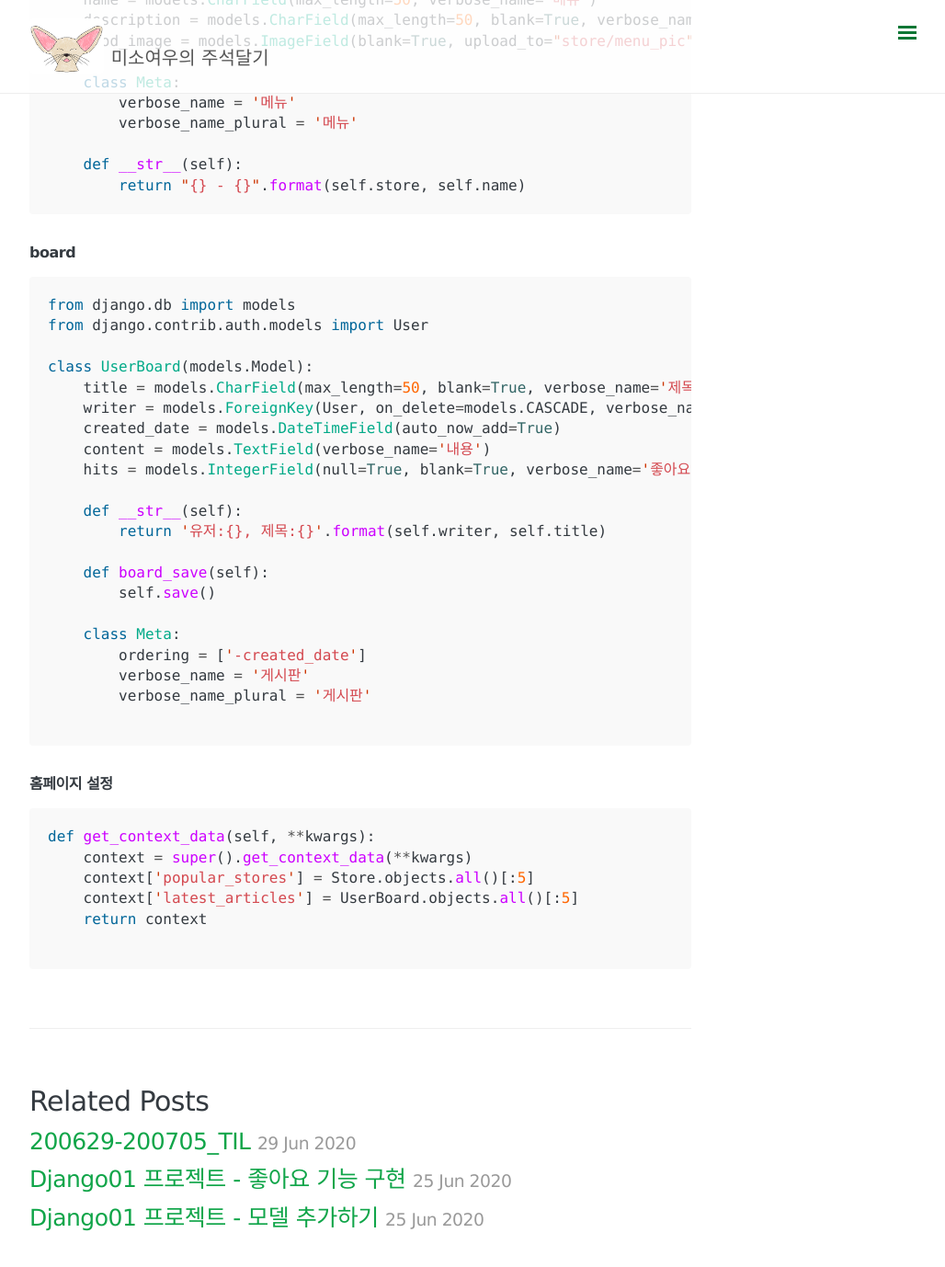
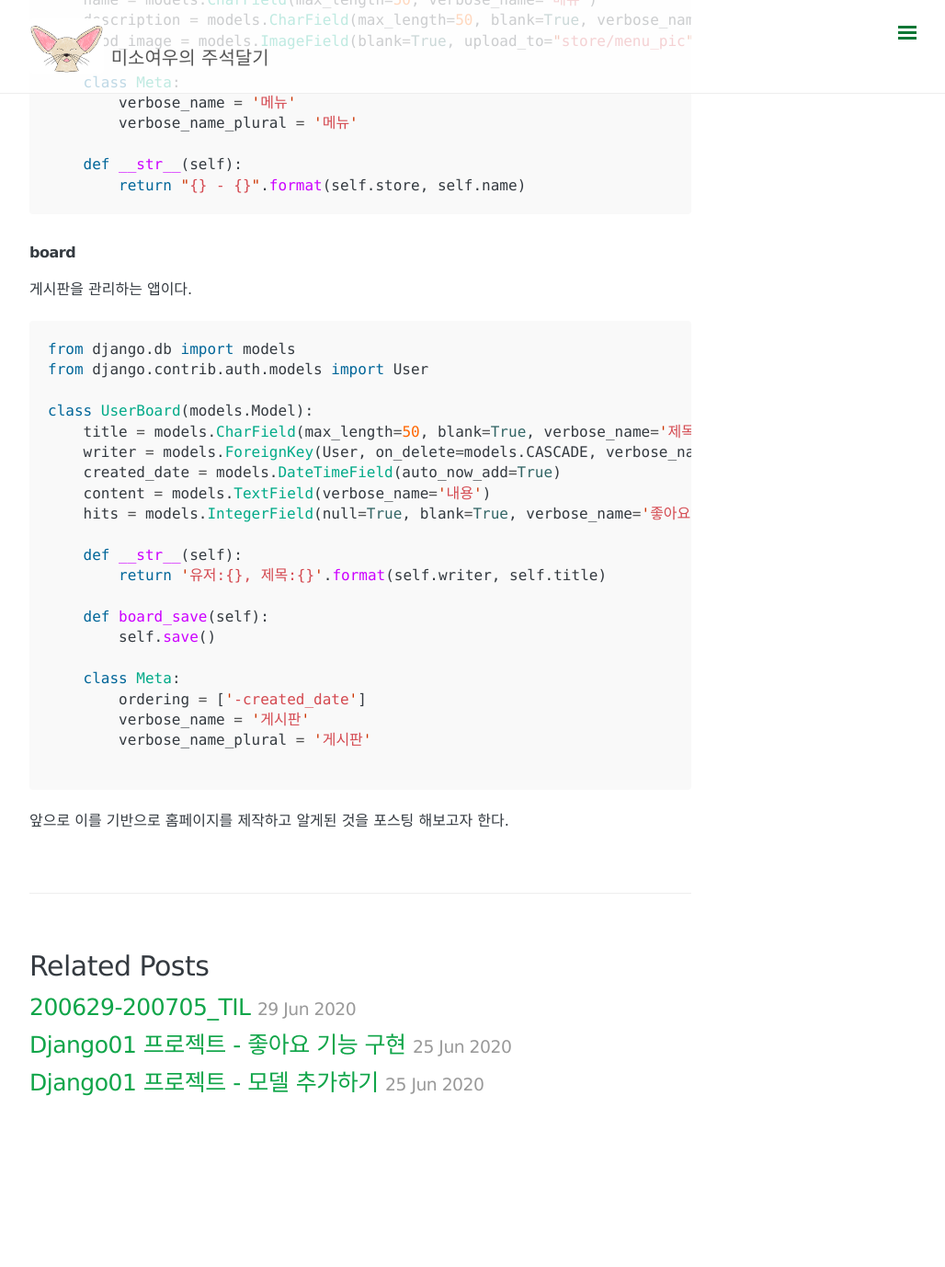
Before and after one commit to somefood/somefood.github.io, a Jekyll site: the page built from _posts/Django/2020-06-09-django01-project01-start.md, in a window 1280 px wide and 1400 px high, scrolled down 2288 px. Shown: the top 1378 px of the window at 92% size, without its empty margins (248-1276 px from the left). Built offline with Jekyll 4.4.1, drawn with Linux system fonts in a browser that asks for light colours; nearby versions of some CDN libraries; comment, search, counter and statistics services are not loaded; after the commit the page ends 3541 px from its top, so only the background shows below that.

Commit message:
수정: 내용 수정

````diff
--- a/_posts/Django/2020-06-09-django01-project01-start.md
+++ b/_posts/Django/2020-06-09-django01-project01-start.md
@@ -27,7 +27,7 @@ Django01 프로젝트 - 시작하기
 `django-admin startapp accounts, store, board` 앱 별로 다 실행해준다.
 
 - 모델 생성: 각 앱들에 대한 모델들을 정의해줬다.
-#### accounts
+### accounts
 Django에서 제공해주는 User와 1대1 관계를 통해 추가로 받고 싶은 정보들을 설정했다.
 
 ```python
@@ -58,7 +58,7 @@ def save_user_profile(sender, instance, **kwargs):
     instance.profile.save()
 ```
 
-#### store
+### store
 가게와 메뉴에 대한 정보를 관리한다.
 
 ```python
@@ -99,7 +99,8 @@ class Menu(models.Model):
         return "{} - {}".format(self.store, self.name)
 ```
 
-##### board
+#### board
+게시판을 관리하는 앱이다.
 ```python
 from django.db import models
 from django.contrib.auth.models import User
@@ -124,13 +125,4 @@ class UserBoard(models.Model):
 
 ```
 
-
-#### 홈페이지 설정
-```python
-def get_context_data(self, **kwargs):
-    context = super().get_context_data(**kwargs)
-    context['popular_stores'] = Store.objects.all()[:5]
-    context['latest_articles'] = UserBoard.objects.all()[:5]
-    return context
-
-```
+앞으로 이를 기반으로 홈페이지를 제작하고 알게된 것을 포스팅 해보고자 한다.
````
